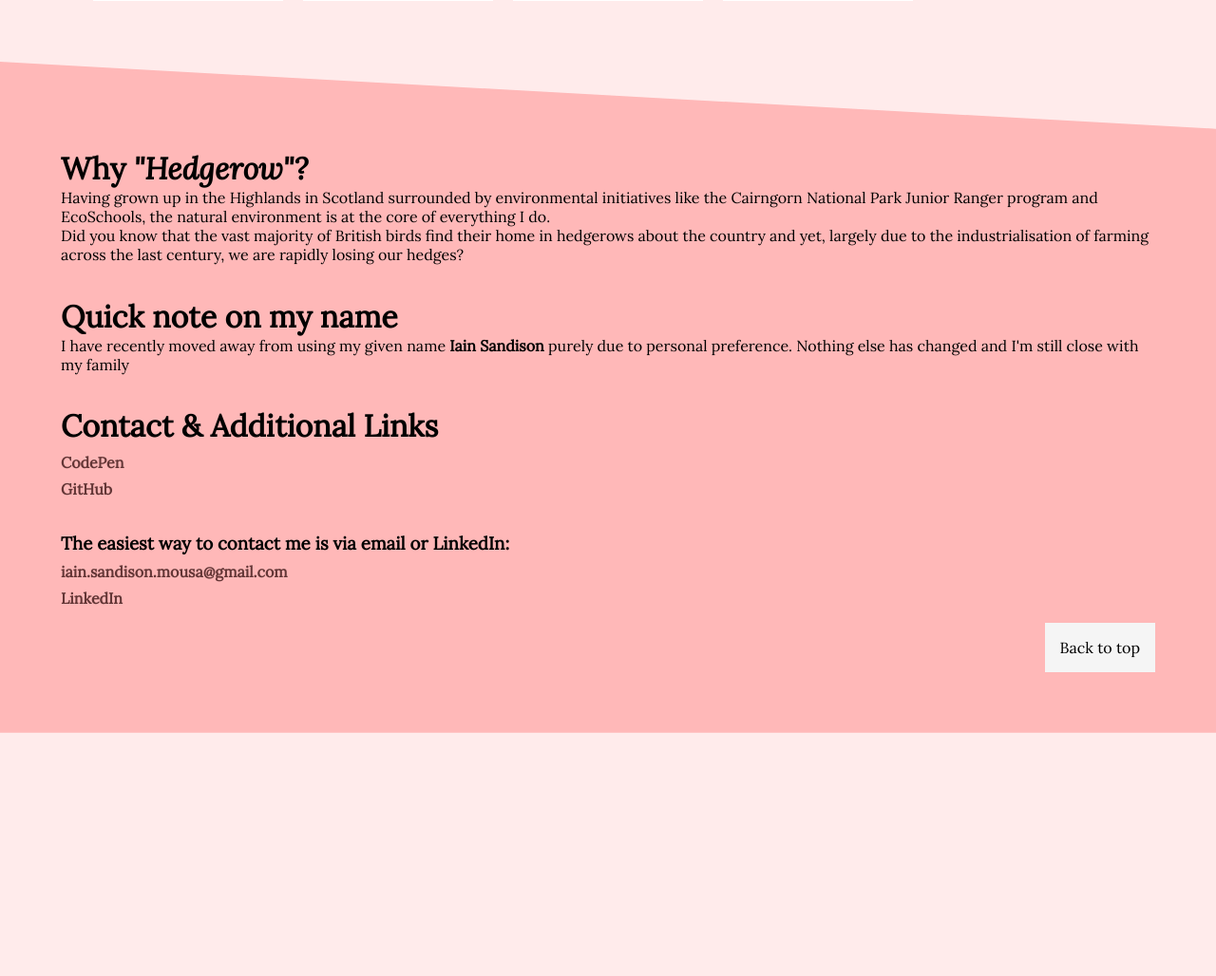
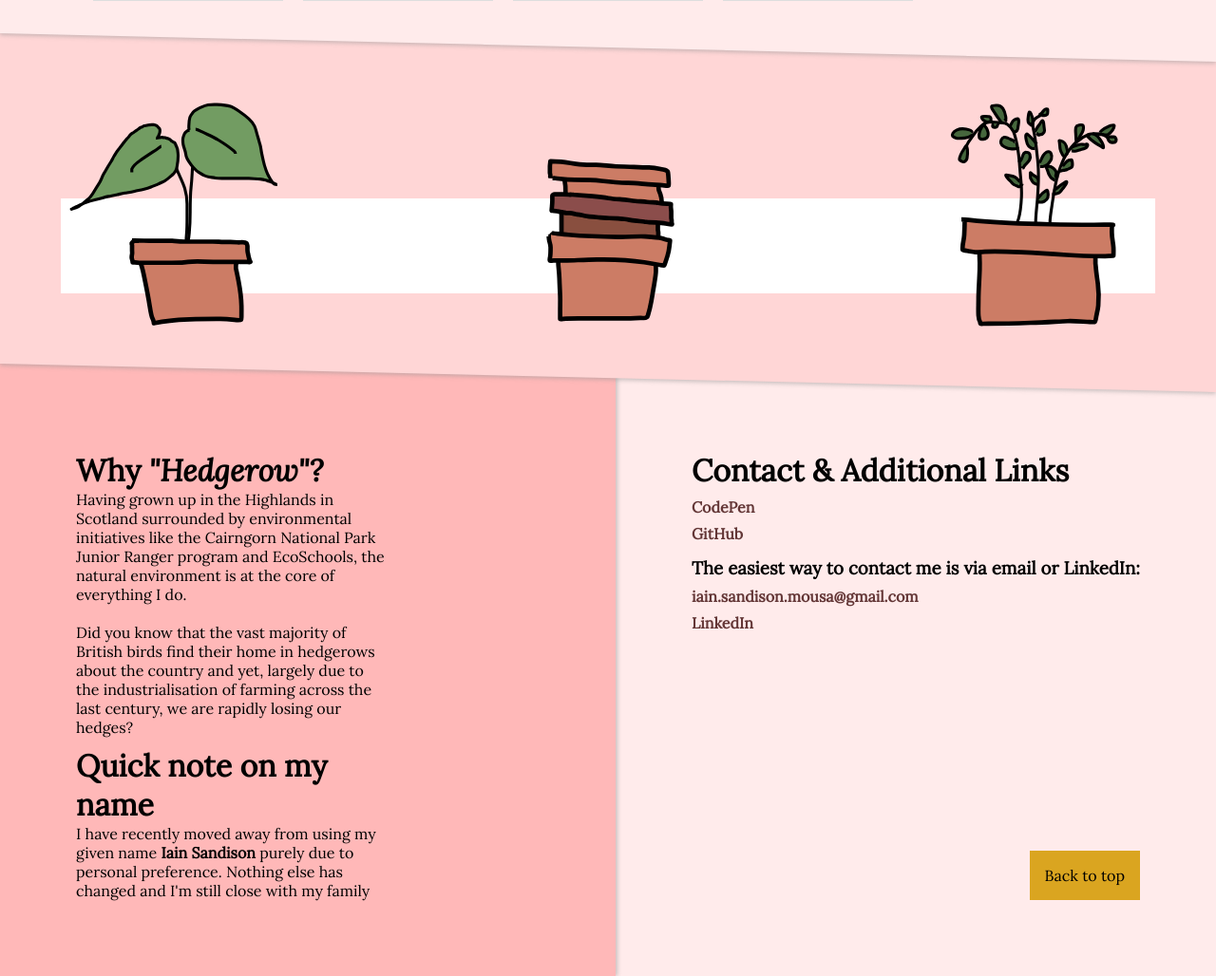
Before and after one commit to greyson-alder/hedgerow, a PHP site: page / in a window 1280 px wide. Shown: the part 1732-2760 px from the top of the page at 95% size. Before the commit the page ends 2504 px from the top, so only its background shows below. Run offline with PHP 8.4, Linux system fonts and the light colour scheme.

Commit message:
added and corrected section lines; added images and interactable headgehog

```diff
--- a/app.js
+++ b/app.js
@@ -1,6 +1,8 @@
 // GENERAL
 
 const imagesJSON = window.allImages;
+
+console.log(imagesJSON["resources"].length)
 
 function grabImage(index, params) {
   const selectedImage = imagesJSON["resources"][index];
@@ -11,6 +13,7 @@ function grabImage(index, params) {
 
 const topHeader = document.getElementById("header");
 const bioBlock = document.getElementById("bio");
+const plantsBlock = document.getElementById("plants");
 
 document.addEventListener("scroll", () => {
     const currentPosition = window.scrollY;
@@ -25,7 +28,12 @@ document.addEventListener("scroll", () => {
 
 document.addEventListener("scroll", () => {
   let inner_bioBlock = bioBlock.getBoundingClientRect();
-    if (inner_bioBlock.y < 67 && inner_bioBlock.y + inner_bioBlock.height > 97) {
+  let inner_plantsBlock = plantsBlock.getBoundingClientRect();
+    if (
+          (inner_bioBlock.y < 67 && inner_bioBlock.y + inner_bioBlock.height > 97)
+          ||
+          (inner_plantsBlock.y < 67 && inner_plantsBlock.y + inner_plantsBlock.height > 97)
+        ) {
       topHeader.style = "background-color: var(--pink-med)";
     } else {
       topHeader.style = "";
@@ -82,8 +90,10 @@ function addPhotoRow() {
     if (photoIndex < imagesJSON["resources"].length) {
       photoContainer.appendChild(createPhotoElement(photoIndex))
       photoIndex += 1;
-    } else {
-      loadMorePhotos.toggleAttribute("hidden")
+      if (photoIndex == imagesJSON["resources"].length) {
+        loadMorePhotos.toggleAttribute("hidden")
+        break
+      }
     }
   }
 }
@@ -126,3 +136,19 @@ function modalClose() {
 }
 
 photoModal.addEventListener("click", modalClose)
+
+// BACKGROUND FLOWERS
+
+// const backgroundFlowers = document.getElementById("backgroundFlowers");
+// const websiteHeight = document.body.getBoundingClientRect();
+// console.log(websiteHeight);
+// backgroundFlowers.setAttribute("style", `bottom: calc(${websiteHeight.height}px - 100vh)`);
+
+const monsteraBtn = document.getElementById("monstera");
+const hedgehog = document.getElementById("hedgehog");
+const hedgehogContainer = document.getElementById("hedgehog__container");
+
+monsteraBtn.addEventListener("click", ()=>{
+  hedgehog.setAttribute("style", "animation-play-state: running");
+  hedgehogContainer.setAttribute("style", "animation-play-state: running");
+})
--- a/index.php
+++ b/index.php
@@ -53,14 +53,19 @@
             <ul class="nav__list">
                 <li class="nav__item"><a href="#bio">Me</a></li>
                 <li class="nav__item"><a href="#projects">Gallery</a></li>
-                <li class="nav__item"><a href="#contact">Contact</a></li>
+                <li class="nav__item"><a href="#plants">Contact</a></li>
             </ul>
         </nav>
     </header>
 
-    <div class="contentGrid">
+
+    <!-- <div id="backgroundFlowers"></div> -->
+
+
+    <div id="contentGrid">
 
         <section id="primary">
+            <div class="bottom__diagonal">
                 <div id="imageGrid__container">
                     <section id="imageGrid">
 
@@ -88,11 +93,12 @@
                         } ?>
                     </section>
                 </div>
+            </div>
         </section>
 
 
         <section id="bio">
-            <div class="diagonal">
+            <div class="bottom__diagonal">
                 <article class="bio__content content flex_row">
                     <div class="bio__left">
                         <img src="./images/self.png" />
@@ -120,6 +126,7 @@
 
 
         <section id="projects">
+            <div class="bottom__diagonal">
                 <article class="projects__content content">
                     <div class="projects__photos">
                         <div class="projects__info">
@@ -140,17 +147,38 @@
                         </div>
                     </div>
                 </article>
+            </div>
+        </section>
+
+
+        <section id="plants">
+            <div class="bottom__diagonal">
+                <div class="content">
+                    <div class="plants__container">
+                        <button class="plant" id="monstera"><img src="./pixels/monstera_colour.svg"/></button>
+                        <div class="plant"><img src="./pixels/potStack_colour.svg"/></div>
+                        <div class="plant"><img src="./pixels/zzPlant_colour.svg"/></div>
+                        <div class="plants__HBar"></div>
+                        <div id="hedgehog__container">
+                            <img id="hedgehog" src="pixels/hedgehog.png"/>
+                        </div>
+                    </div>
+                </div>
+            </div>
         </section>
 
 
         <section id="contact">
             <div class="diagonal">
-                <div class="contact__content content">
+                <!-- <div class="contact__content "> -->
+                    <div class="contact__left contact__content">
                         <h2>Why <i>"Hedgerow"?</i></h2>
-                    <p>Having grown up in the Highlands in Scotland surrounded by environmental initiatives like the Cairngorn National Park Junior Ranger program and EcoSchools, the natural environment is at the core of everything I do.<br/>Did you know that the vast majority of British birds find their home in hedgerows about the country and yet, largely due to the industrialisation of farming across the last century, we are rapidly losing our hedges?</p>
+                        <p>Having grown up in the Highlands in Scotland surrounded by environmental initiatives like the Cairngorn National Park Junior Ranger program and EcoSchools, the natural environment is at the core of everything I do.<br/><br/>Did you know that the vast majority of British birds find their home in hedgerows about the country and yet, largely due to the industrialisation of farming across the last century, we are rapidly losing our hedges?</p>
                         <h2 class="margin-top">Quick note on my name</h2>
                         <p>I have recently moved away from using my given name <b>Iain Sandison</b> purely due to personal preference. Nothing else has changed and I'm still close with my family</p>
-                    <h2 class="margin-top">Contact & Additional Links</h2>
+                    </div>
+                    <div class="contact__right contact__content">
+                        <h2>Contact & Additional Links</h2>
                         <ul class="contact__otherProjects">
                             <li class="externalLink"><a href="https://codepen.io/iain-sandison">CodePen</a></li>
                             <li class="externalLink"><a href="https://github.com/greyson-alder">GitHub</a></li>
@@ -164,6 +192,8 @@
                         </ul>
                         <a href="#" class="bottom__toTop">Back to top</a>
                     </div>
+                    <div class="contact__bottom"></div>
+                <!-- </div> -->
             </div>
         </section>
 
--- a/style.css
+++ b/style.css
@@ -65,9 +65,9 @@ body {
     width: 100%;
 }
 
-.contentGrid {
+#contentGrid {
     display: grid;
-    grid-template-rows: calc(100vh - var(--diagonal)) var(--diagonal) auto var(--diagonal) auto var(--diagonal) 1fr;
+    grid-template-rows: calc(100vh - var(--diagonal)) var(--diagonal) auto var(--diagonal) auto var(--diagonal) auto var(--diagonal) 1fr;
     grid-template-columns: 1fr;
 }
 
@@ -121,11 +121,25 @@ body {
 #primary {
     height: 100vh;
     width: 100%;
+
+    grid-column: 1/3;
+
+    filter: drop-shadow(0 2px 2px rgba(150, 150, 150, 0.5));
+    z-index: 5;
+}
+
+#primary .bottom__diagonal {
     display: flex;
     justify-content: center;
     align-items: center;
     background-color: var(--pink);
-    grid-column: 1/3;
+}
+
+.bottom__diagonal {
+    height: 100%;
+    width: 100%;
+
+    clip-path: polygon(0 0, 100% 0, 100% 100%, 0 calc(100% - var(--diagonal)));
 }
 
 #imageGrid__container {
@@ -360,36 +391,140 @@ body {
     text-decoration: underline;
 }
 
+/* ---Plants--------------------- */
+
+#plants {
+    scroll-margin-top: 66px;
+    grid-column: 1;
+    grid-row: 6/9;
+    z-index: 2;
+    filter: drop-shadow(0 2px 2px rgba(150, 150, 150, 0.5));
+}
+
+#plants .bottom__diagonal {
+    background-color: var(--pink-med);
+}
+
+.plant {
+    height: 250px;
+    width: 250px;
+    /* background-color: teal; */
+    z-index: 1;
+}
+
+.plants__container {
+    display: flex;
+    justify-content: space-between;
+    position: relative;
+    overflow: hidden;
+}
+
+.plant > img {
+    height: 100%;
+}
+
+#hedgehog {
+    position: absolute;
+    bottom: 8%;
+    left: 10%;
+    height: 64px;
+    image-rendering: pixelated;
+    animation-name: hedgehog_flip;
+    animation-duration: 12s;
+    animation-iteration-count: 1;
+    animation-timing-function: linear;
+    /* z-index: 0; */
+    animation-play-state: paused;
+}
+
+#hedgehog__container {
+    position: absolute;
+    top: 0;
+    left: 0;
+    width: 100%;
+    height: 100%;
+    pointer-events: none;
+
+    animation-name: hedgehog_run;
+    animation-duration: 12s;
+    animation-iteration-count: 1;
+    animation-timing-function: linear;
+    animation-play-state: paused;
+}
+
+#monstera {
+    background-color: transparent;
+    border: none;
+    cursor: pointer;
+}
+
+.plants__HBar {
+    background-color: white;
+    position: absolute;
+    top: 64%;
+    left: 50%;
+    transform: translate(-50%, -50%);
+    width: 100%;
+    height: 100px;
+}
+
 /* ---Contact--------------------- */
 
 #contact {
     scroll-margin-top: 96px;
     position: relative;
     grid-column: 1;
-    grid-row: 6/8;
+    grid-row: 8/10;
+    background-color: var(--pink-darkest);
+    /* min-height: calc(100vh - 477px); */
 }
 
 #contact .diagonal {
-    background-color: var(--pink-darkest);
-    clip-path: polygon(0 0, 100% 10%, 100% 100%, 0 100%);
+    display: grid;
+    grid-template-columns: 6fr 5fr;
+    grid-template-columns: 1fr auto;
 }
 
 .contact__content {
-    display: flex;
-    flex-direction: column;
+    /* display: grid;
     width: 100%;
+    padding-top: calc(2 * var(--diagonal) + 2rem);
+    gap: 10%; */
+    /* max-width: var(--desktop-width); */
+    /* width: 100%; */
+    /* margin-left: auto;
+    margin-right: auto; */
+    padding: 5rem;
     padding-top: calc(2 * var(--diagonal) + 2rem);
 }
 
-.contact__content ul {
+#contact ul {
     list-style: none;
+}
+
+.contact__left {
+    position: relative;
+    filter: drop-shadow(2px 0 2px rgba(150, 150, 150, 0.5));
+    z-index: 1;
+    background-color: var(--pink-darkest);
+    padding-right: 15rem;
+}
+
+.contact__right {
+    position: relative;
+    background-color: var(--pink);
+    z-index: 0;
+    display: flex;
+    flex-direction: column;
 }
 
 .bottom__toTop {
     padding: 1rem;
-    margin-top: 1rem;
-    align-self: flex-end;
-    background-color: whitesmoke;
+    margin-top: auto;
+    margin-left: auto;
+    /* align-self: flex-end;
+    justify-self: flex-end; */
+    background-color: goldenrod;
 }
 
 /* ---MODAL------------------------- */
```
Also changed, not shown: other parts of style.css (+92 -5 lines), pixels/collection.png (added), pixels/hedgehog.png (added), pixels/hedgehog_ball.png (added), pixels/monstera.svg (added), pixels/monstera_colour.svg (added), pixels/monstera_mini.svg (added), pixels/monstera_old.svg (added), pixels/potStack.svg (added), pixels/potStack_colour.svg (added), pixels/potStack_mini.svg (added), pixels/potStack_old.svg (added), pixels/zzPlant.svg (added), pixels/zzPlant_colour.svg (added), 3 more files, 1 other file. Lines whose indentation alone changed are shown as unchanged.
